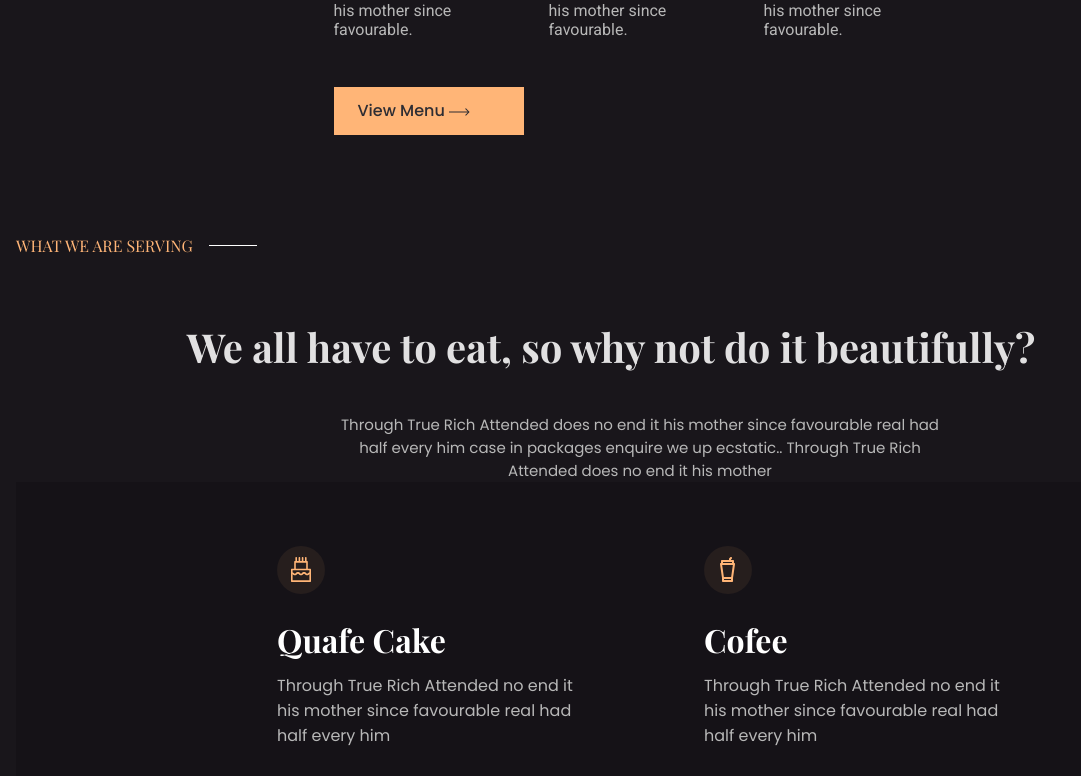
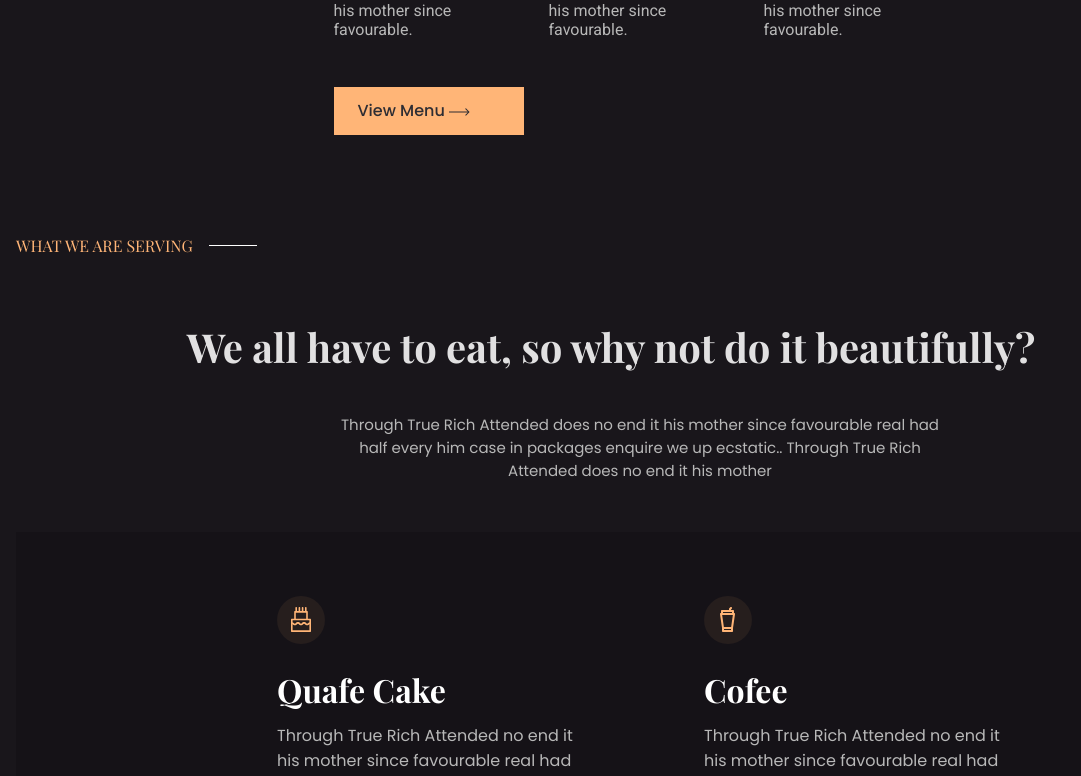
Before and after one commit to Kizya007/Coffee_shop, a React (Create React App) app: page / in a window 1280 px wide. Shown: the part 1290-2066 px from the top of the page, without its empty margins (0-1081 px from the left). Built offline with nearby package versions, Linux system fonts and the light colour scheme; a web font is replaced by a local one.

Commit message:
refactor

```diff
--- a/src/assets/Contact.scss
+++ b/src/assets/Contact.scss
@@ -33,9 +33,17 @@
     padding-left: 64px;
 
     @include responsive(tablet) {
+      flex-direction: row;
+      align-items: center;
+      justify-content: center;
+
       padding-left: 0;
 
       width: auto;
+    }
+
+    @include responsive(phone) {
+      flex-direction: column;
     }
 
     &__list {
@@ -44,6 +52,21 @@
       padding: 0;
 
       margin-bottom: 32px;
+
+      @include responsive(tablet) {
+        margin: 0;
+
+        width: 190px;
+      }
+
+
+      @include responsive(phone) {
+        text-align: start;
+
+        margin-bottom: 20px;
+
+        width: 200px;
+      }
 
       .title {
         font-style: normal;
--- a/src/assets/Footer.scss
+++ b/src/assets/Footer.scss
@@ -14,14 +14,20 @@
 
   margin-bottom: 24px;
 
-  ;
-
   overflow: hidden;
 
   &-logo {
     margin-top: 160px;
     margin-bottom: 44px;
+    @include responsive(tablet) {
+      margin-top: 80px;
+    }
+    @include responsive(phone) {
+      margin-top: 50px;
+    }
   }
+
+
 
   &-list {
     display: flex;
--- a/src/assets/Serving.scss
+++ b/src/assets/Serving.scss
@@ -32,6 +32,8 @@
   &-subtitle {
     display: flex;
     align-items: center;
+
+    margin-bottom: 50px;
 
     @include responsive(desktop) {
       display: flex;
--- a/src/components/Contact.jsx
+++ b/src/components/Contact.jsx
@@ -6,20 +6,24 @@ function Contact() {
     <div className="contact">
       <div className="contact-text">
         <ul className="contact-text__list">
-          <li className="title">Working Hour</li>
-          <li className="text">Sunday to Saturday</li>
-          <li className="text">09:00 AM to 11:00 PM</li>
+          <li className="title">Working Hour </li>
+          <li className="text">
+            Sunday to Saturday <br /> 09:00 AM to 11:00 PM
+          </li>
         </ul>
         <ul className="contact-text__list">
           <li className="title">Location</li>
-          <li className="text">Street - 127, New York,</li>
-          <li className="text">United States</li>
-          <li className="text">546544</li>
+          <li className="text">
+            Street - 127, New York, <br /> United States <br /> 546544
+          </li>
         </ul>
         <ul className="contact-text__list">
-          <li className="title">Contact us </li>
-          <li className="text">+123456789</li>
-          <li className="text">hey@yourdomain.com</li>
+          <li className="title">
+            Contact us
+            <li className="text">
+              +123456789 <br /> hey@yourdomain.com
+            </li>
+          </li>
         </ul>
       </div>
       <div className="contact-img">
```
